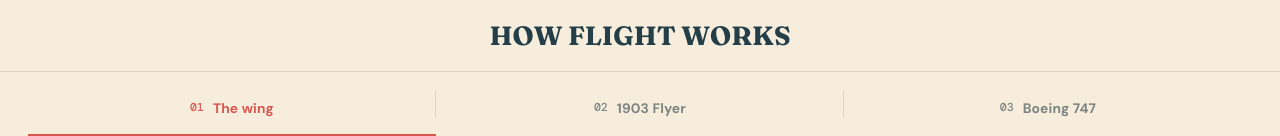
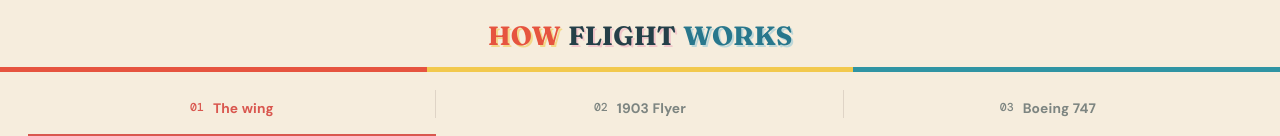
Before and after one commit to neelbaronia/flight, a React (Vite) app: page / in a window 1280 px wide. Shown: the top 136 px of the page. Built offline with nearby package versions, Linux system fonts and the light colour scheme; no server answers.

Commit message:
style: add color to site masthead

```diff
--- a/src/App.jsx
+++ b/src/App.jsx
@@ -29,7 +29,11 @@ export default function App() {
   return (
     <main className={`app-shell app-shell--${labs[activeIndex].id === 'wing' ? 'painted-notes' : 'cake-box'}`}>
       <header className="site-header">
-        <a className="site-title" href="#wing" onClick={() => chooseLab('wing')}>HOW FLIGHT WORKS</a>
+        <a className="site-title" href="#wing" onClick={() => chooseLab('wing')} aria-label="How Flight Works">
+          <span>HOW</span>
+          <span>FLIGHT</span>
+          <span>WORKS</span>
+        </a>
       </header>
 
       <nav className="lab-tabs" aria-label="Flight experiments">
--- a/src/styles.css
+++ b/src/styles.css
@@ -79,6 +79,7 @@ button:focus-visible, a:focus-visible, input:focus-visible {
 .app-shell--cake-box .brand-mark { box-shadow: 3px 3px 0 #eda8ba, 6px 6px 0 rgba(118, 86, 152, .14); }
 
 .site-header {
+  position: relative;
   display: flex;
   align-items: center;
   justify-content: center;
@@ -87,10 +88,39 @@ button:focus-visible, a:focus-visible, input:focus-visible {
   background: rgba(255, 250, 241, .94);
 }
 
+.site-header::after {
+  content: '';
+  position: absolute;
+  z-index: 0;
+  right: 0;
+  bottom: -1px;
+  left: 0;
+  height: 5px;
+  background: linear-gradient(90deg, #e6543f 0 33.333%, #f2c94d 33.333% 66.666%, #2f94a3 66.666% 100%);
+}
+
 .site-title {
-  color: var(--ink);
+  position: relative;
+  z-index: 1;
+  display: inline-flex;
+  gap: .28em;
   font: 700 1.65rem 'Fraunces', serif;
   text-decoration: none;
+}
+
+.site-title span:nth-child(1) {
+  color: var(--coral);
+  text-shadow: 2px 2px 0 rgba(242, 201, 77, .58);
+}
+
+.site-title span:nth-child(2) {
+  color: var(--ink);
+  text-shadow: 2px 2px 0 rgba(239, 167, 187, .55);
+}
+
+.site-title span:nth-child(3) {
+  color: var(--blue-deep);
+  text-shadow: 2px 2px 0 rgba(119, 189, 210, .45);
 }
 
 .brand {
@@ -496,7 +526,9 @@ body[data-flight-time='night'] .lab-tabs,
 body[data-flight-time='night'] .site-footer { color: #dce7f3; background: #14243a; border-color: #344864; }
 body[data-flight-time='night'] .brand,
 body[data-flight-time='night'] .lab-tabs button { color: #b9c8d8; }
-body[data-flight-time='night'] .site-title { color: #eef4fb; }
+body[data-flight-time='night'] .site-title span:nth-child(1) { color: #ff9187; text-shadow-color: rgba(242, 201, 77, .42); }
+body[data-flight-time='night'] .site-title span:nth-child(2) { color: #eef4fb; text-shadow-color: rgba(214, 169, 198, .42); }
+body[data-flight-time='night'] .site-title span:nth-child(3) { color: #82d3dc; text-shadow-color: rgba(118, 86, 155, .62); }
 body[data-flight-time='night'] .site-footer a { color: #dce7f3; }
 body[data-flight-time='night'] .site-footer a:hover { color: #ff9187; }
 body[data-flight-time='night'] .brand small { color: #8fa4b9; }
```
